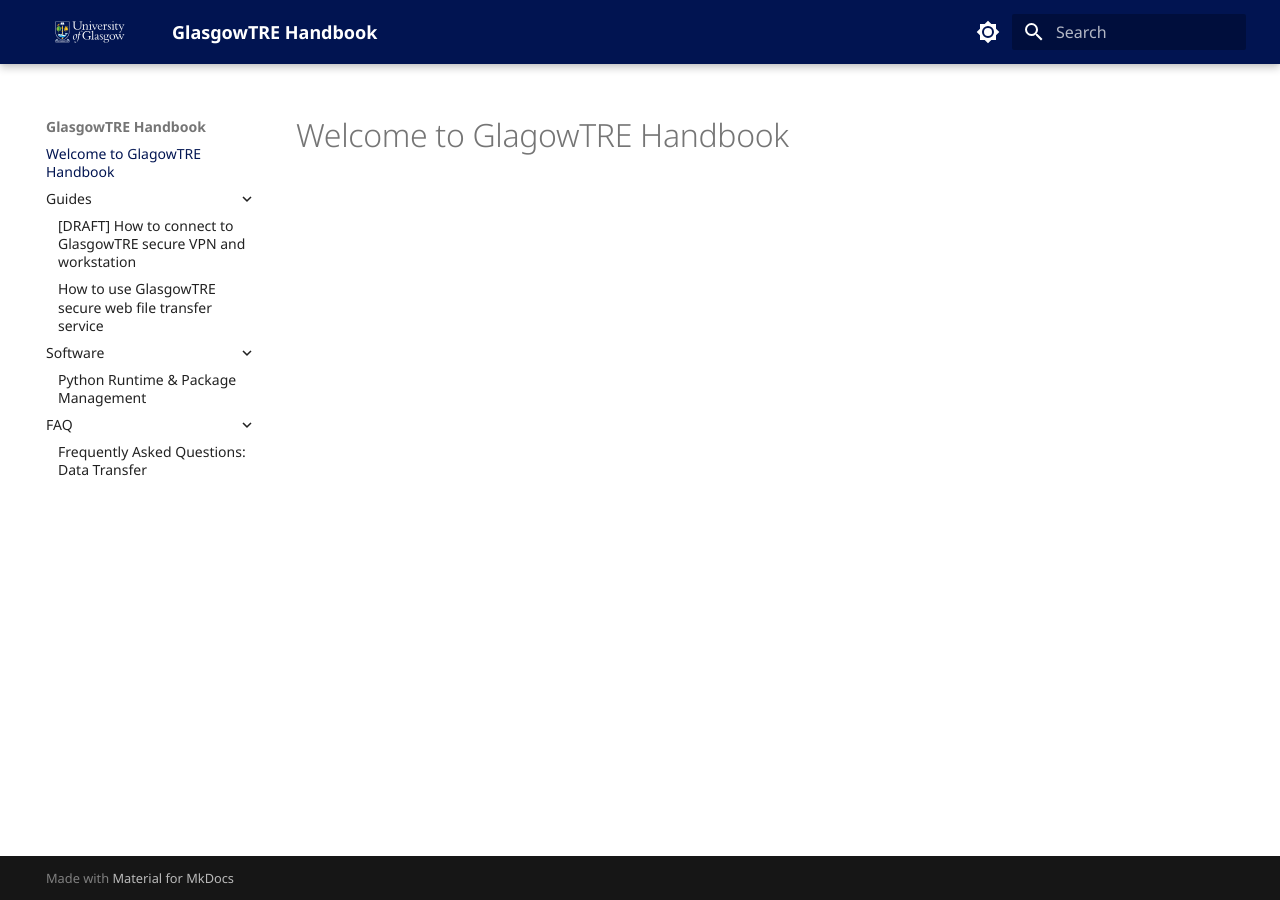
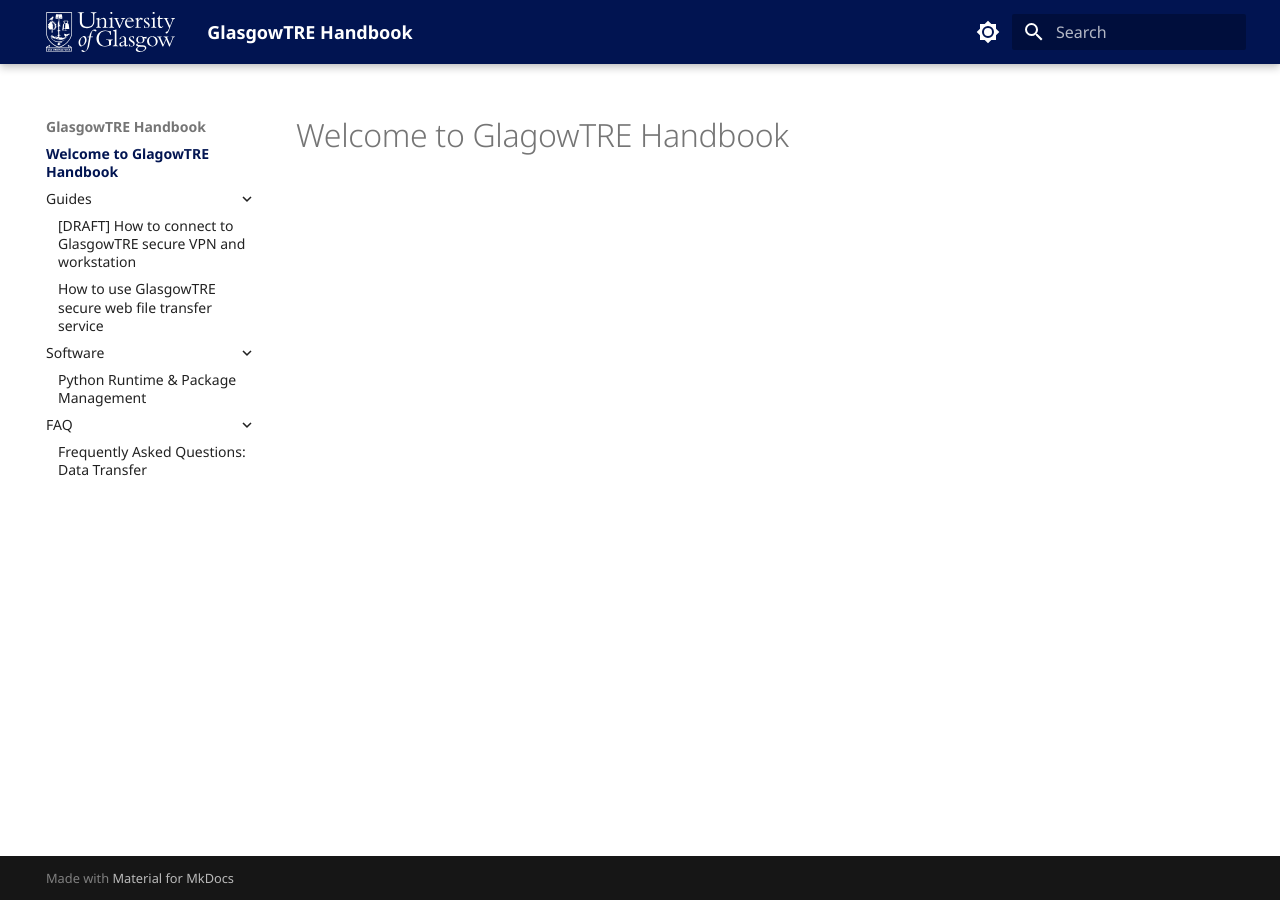
Before and after one commit to glasgowtre/glasgowtre.github.io, an MkDocs documentation site: the page built from docs/index.md, in a window 1280 px wide. Built offline with MkDocs 1.6.1 and Material for MkDocs 9.7.7, drawn with Linux system fonts in a browser that asks for light colours.

Commit message:
style(theme): adopt HPC header colors, logo sizing, and button styling

```diff
--- a/docs/stylesheets/palette.css
+++ b/docs/stylesheets/palette.css
@@ -71,51 +71,50 @@
   --md-accent-fg-color--transparent: rgba(77, 187, 198, 0.1);
 }
 
-/* ── Header logo ───────────────────────────────────────────────── */
-/*
- * Light mode: Boxed colour logo.svg — navy bg + white text self-contained,
- *             no filter or modification needed.
- * Dark mode:  Unboxed mono logo white.svg with brightness(0) invert(1)
- *             to force fully white on the teal header.
- *
- * MkDocs Material only allows one logo: path in mkdocs.yml (set to the
- * white SVG for dark mode). Light mode overrides it via background-image.
- */
-.md-header__button.md-logo {
-  display: flex;
-  align-items: center;
-  /* Remove right padding; use margin-right for controlled gap to title */
-  padding: 4px 0 4px 4px;
-  margin-right: 1em;
+/* ── Header styling (harmonized with HPC sister site) ──────────── */
+/* Light mode: University of Glasgow Navy Blue */
+[data-md-color-scheme="default"] .md-header {
+  background-color: #011451;
 }
 
-.md-header__button.md-logo img,
-.md-header__button.md-logo svg {
-  height: 56px;
-  width: auto;
-  min-width: 130px;
-  max-width: 210px;
+/* Dark mode: Slate Navy */
+[data-md-color-scheme="slate"] .md-header {
+  background-color: #344374;
 }
 
-/* ── Light mode: boxed colour logo (no filter) ─────────────────── */
-[data-md-color-scheme="default"] .md-header__button.md-logo {
-  background-image: url('../images/uog_logos/Boxed colour logo.svg');
-  background-repeat: no-repeat;
-  background-size: contain;
-  background-position: left center;
-  /* Match the logo's natural aspect ratio (235×127 ≈ 1.85:1) at 56px tall */
-  width: 104px;
-  height: 56px;
+/* ── Header logo & title sizing ────────────────────────────────── */
+.md-header__button.md-logo img {
+  height: 2rem;
+  width: auto;
+  max-width: 300px;
 }
 
-/* Hide the white SVG <img> in light mode; background-image handles it */
-[data-md-color-scheme="default"] .md-header__button.md-logo img,
-[data-md-color-scheme="default"] .md-header__button.md-logo svg {
-  opacity: 0;
+.md-header__title {
+  margin-left: 1rem;
 }
 
-/* ── Dark mode: white SVG forced fully white via filter ────────── */
-[data-md-color-scheme="slate"] .md-header__button.md-logo img,
-[data-md-color-scheme="slate"] .md-header__button.md-logo svg {
-  filter: brightness(0) invert(1);
+/* ── Navigation links ──────────────────────────────────────────── */
+.md-nav__item .md-nav__link--active {
+  font-weight: 700;
 }
+
+/* ── Button styling ────────────────────────────────────────────── */
+[data-md-color-scheme="default"] .md-button {
+  color: #011451;
+  border-color: #011451;
+}
+[data-md-color-scheme="default"] .md-button:hover {
+  background-color: #011451;
+  color: #ffffff;
+  border-color: #011451;
+}
+
+[data-md-color-scheme="slate"] .md-button {
+  color: #ffffff;
+  border-color: #ffffff;
+}
+[data-md-color-scheme="slate"] .md-button:hover {
+  background-color: #ffffff;
+  color: #011451;
+  border-color: #ffffff;
+}
```
